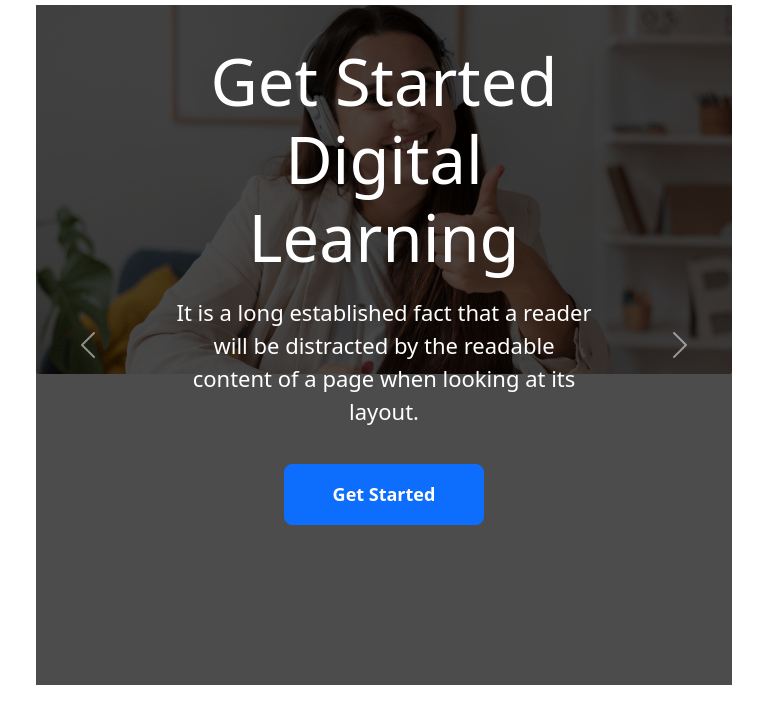
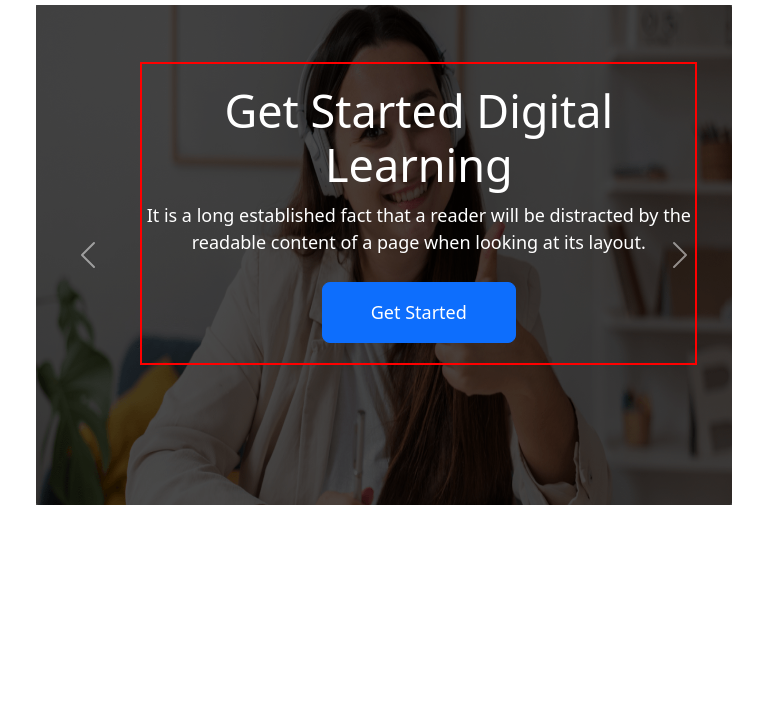
Before and after one commit to SharifaIslam/Digital-Edu, a plain HTML site: page index.html in a window 768 px wide. Shown: the part 51-774 px from the top of the page. Drawn offline with nearby package versions, Linux system fonts and the light colour scheme.

Commit message:
added tab mode

```diff
--- a/assets/css/style.css
+++ b/assets/css/style.css
@@ -38,6 +38,7 @@
 }
 /* slider end */
 /* reponsive slider start*/
+/* for mobile */
 @media screen and (max-width: 576px){
     .carousel-item {
         height: 300px;
@@ -66,4 +67,37 @@
     }
 
 }
+/* for tab */
+@media screen and (min-width: 577px) and (max-width: 992px){
+    .carousel-item {
+        height: 500px;
+    }
+
+    .carousel-item img {
+        height: 500px;
+    }
+    .carousel-caption {
+        width: 80%;
+
+        border: 2px solid red;
+
+
+     }
+     .carousel-caption h5 {
+        font-size: 45px;
+    }
+    .carousel-caption p {
+        font-size: 18px;
+        margin-top: 10px;
+
+    }
+    .carousel-caption button {
+        font-size: 18px;
+        font-weight: 500;
+        margin-top: 10px;
+    }
+
+
+}
+
 /* reponsive slider end*/
```
